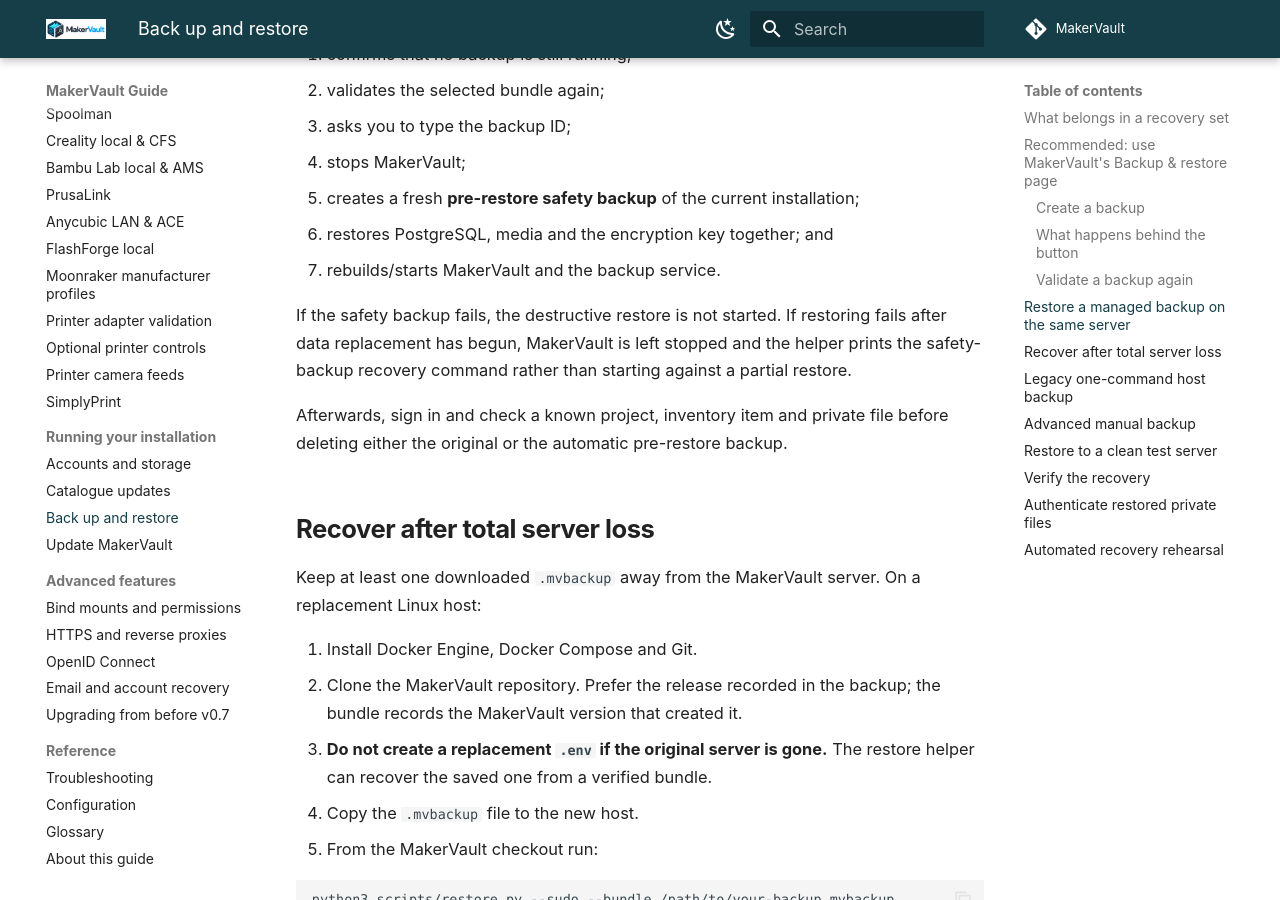
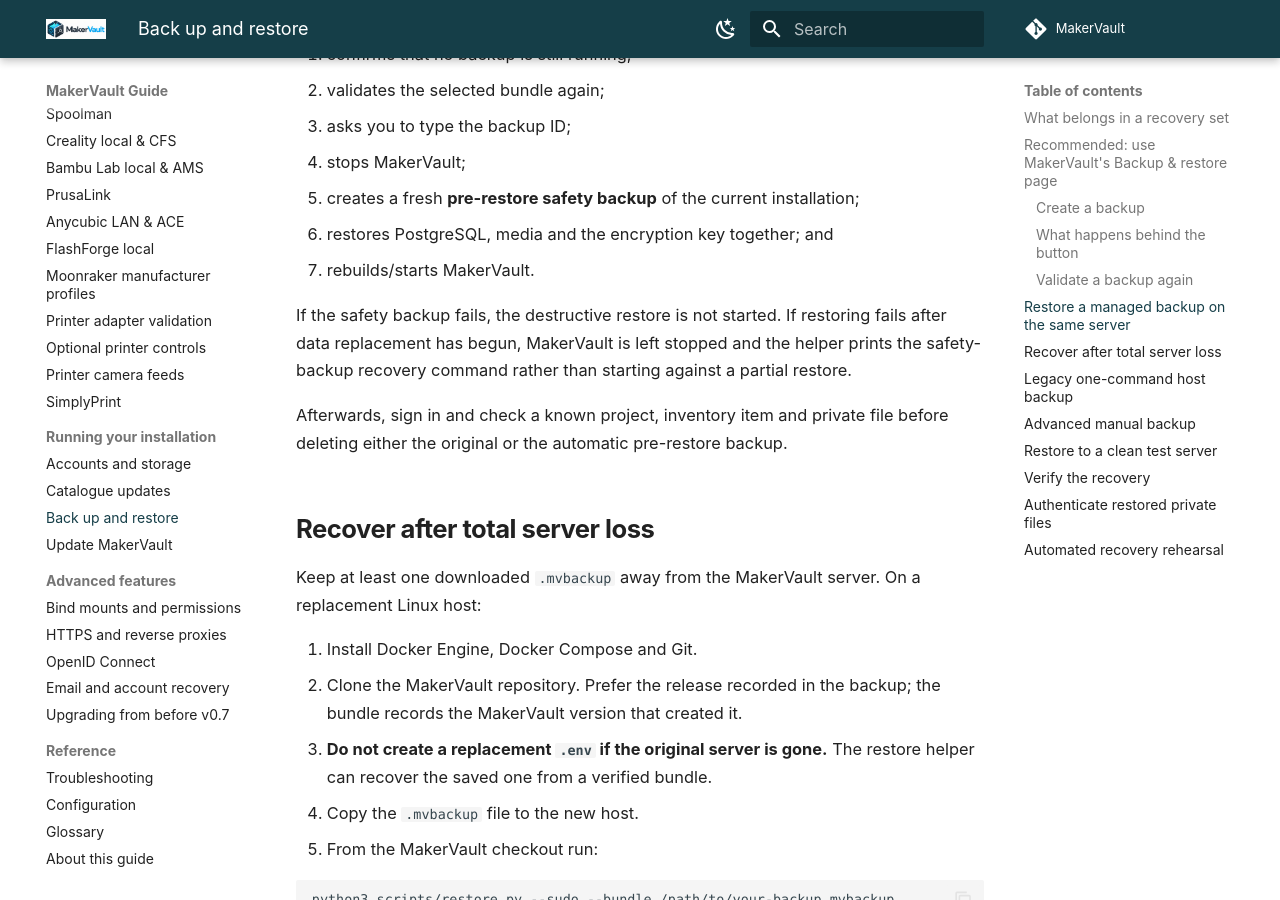
Before and after one commit to gavrd7/MakerVault, an MkDocs documentation site: the page built from docs/guide/administration/backup.md, in a window 1280 px wide and 900 px high, scrolled down 3018 px. Built offline with MkDocs 1.6.1 and Material for MkDocs 9.7.7, drawn with Linux system fonts in a browser that asks for light colours; comment, search, counter and statistics services are not loaded.

Commit message:
Remove stale backup service wording

```diff
--- a/docs/guide/administration/backup.md
+++ b/docs/guide/administration/backup.md
@@ -71,7 +71,7 @@
 4. stops MakerVault;
 5. creates a fresh **pre-restore safety backup** of the current installation;
 6. restores PostgreSQL, media and the encryption key together; and
-7. rebuilds/starts MakerVault and the backup service.
+7. rebuilds/starts MakerVault.
 
 If the safety backup fails, the destructive restore is not started. If restoring fails after data replacement has begun, MakerVault is left stopped and the helper prints the safety-backup recovery command rather than starting against a partial restore.
 
```
